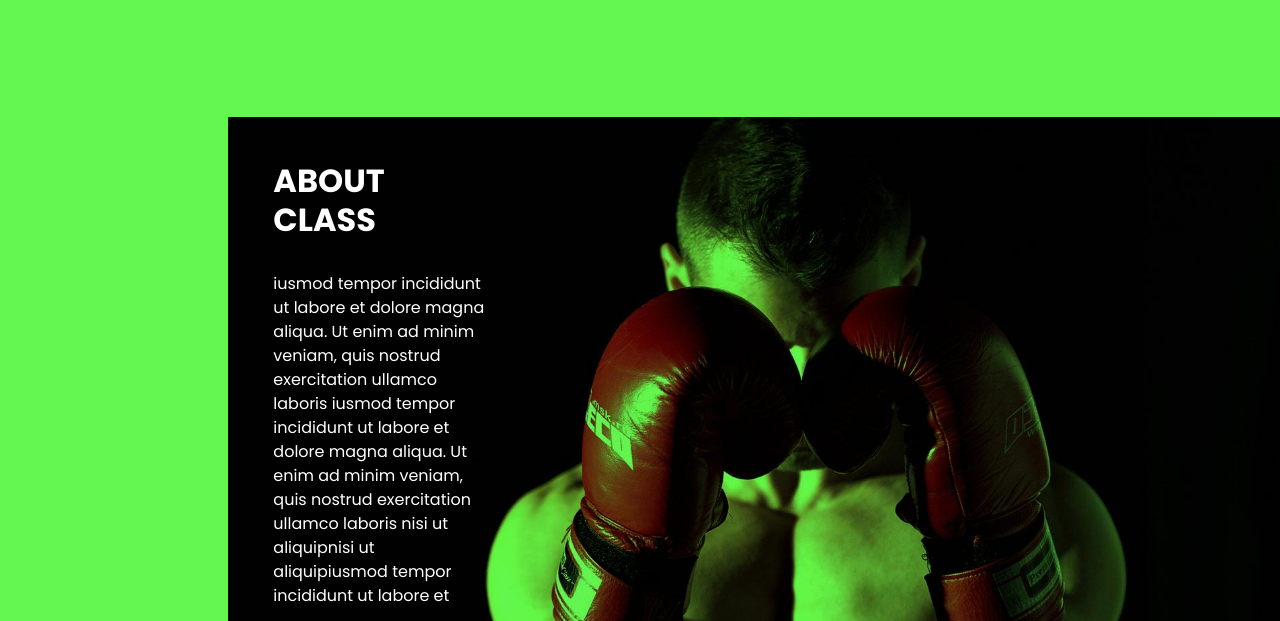
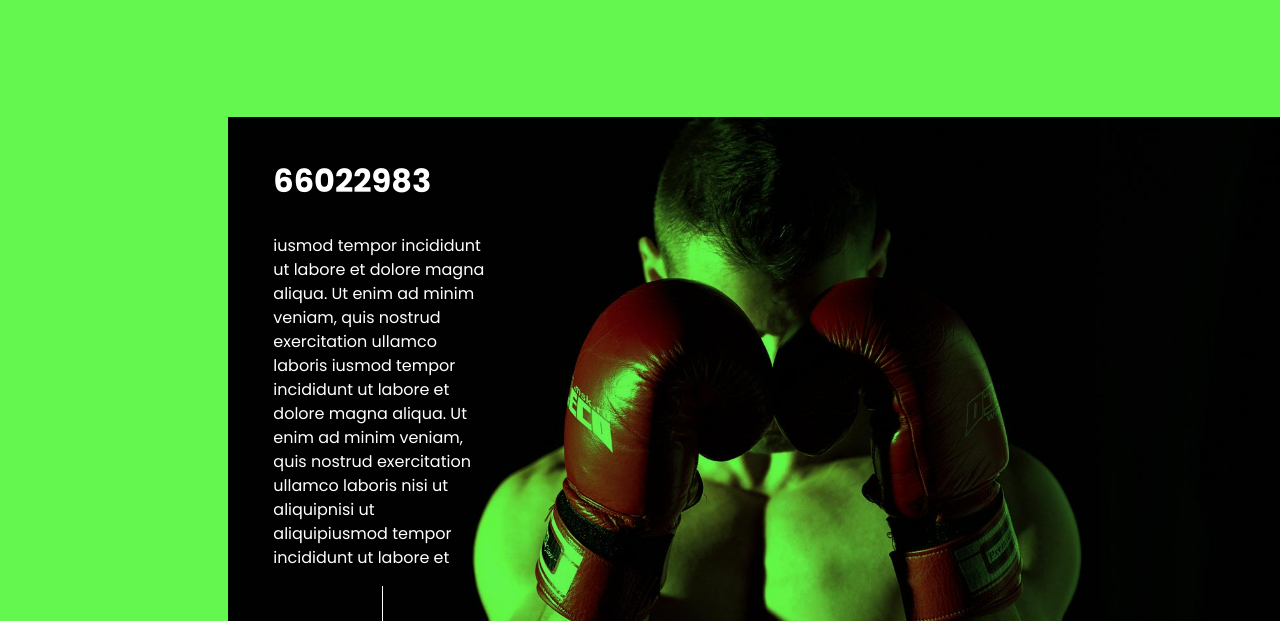
Before and after one commit to suphawidasadao/boxer, a plain HTML site: page about.html in a window 1280 px wide. Shown: the part 108-729 px from the top of the page. Drawn offline with nearby package versions, Linux system fonts and the light colour scheme; some packages are replaced by stand-ins of ours; a web font is replaced by a local one.

Commit message:
insert code

```diff
--- a/about.html
+++ b/about.html
@@ -110,7 +110,7 @@
                 <div class="detail-box">
                   <div class="heading_container">
                     <h2>
-                      About Class
+                      66022983
                     </h2>
                   </div>
                   <p>
```
